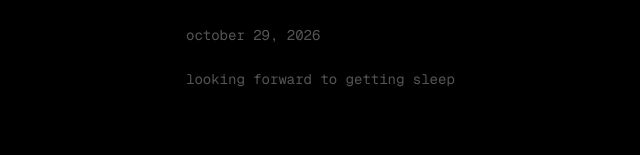
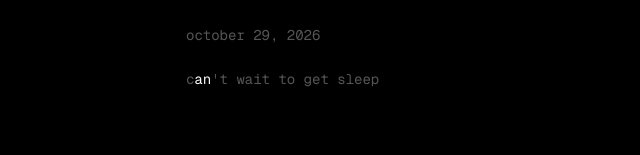
Before and after one commit to ChristianMSurya/christian, a Next.js app: page /thoughts in a window 1280 px wide. Shown: the part 352-507 px from the top of the page, without its empty margins (54-694 px from the left). Built offline with nearby package versions, Linux system fonts and the light colour scheme.

Commit message:
Update first thought wording

```diff
--- a/src/app/thoughts/page.tsx
+++ b/src/app/thoughts/page.tsx
@@ -7,7 +7,7 @@ const thoughts = [
   {
     title: 'first thought',
     date: 'october 29, 2026',
-    paragraphs: ['looking forward to getting sleep'],
+    paragraphs: ["can't wait to get sleep"],
   },
 ];
 
```
